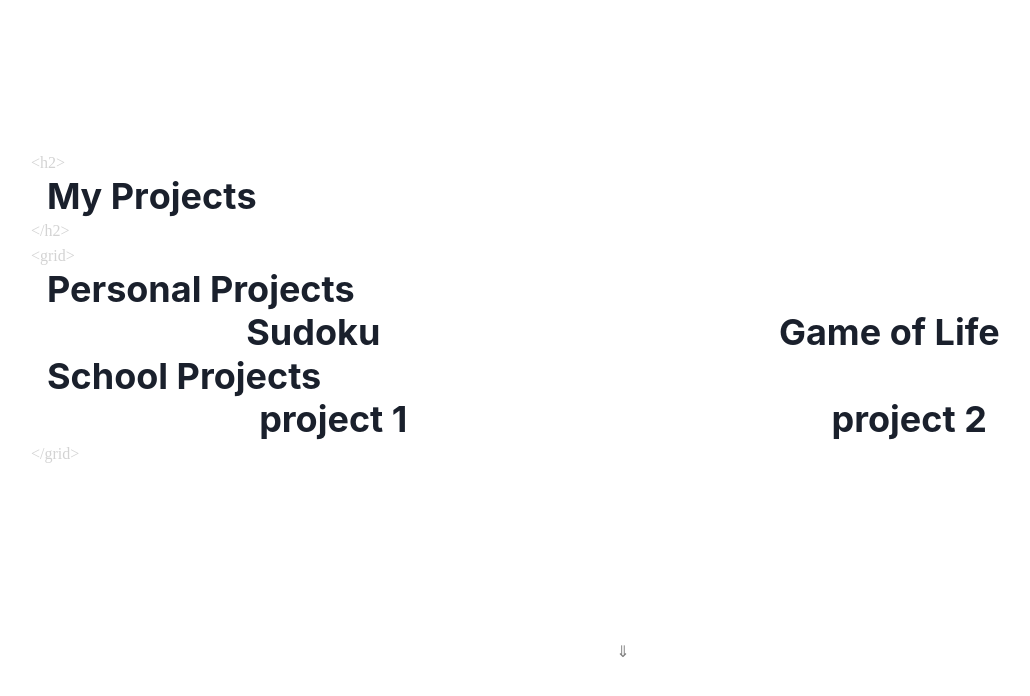
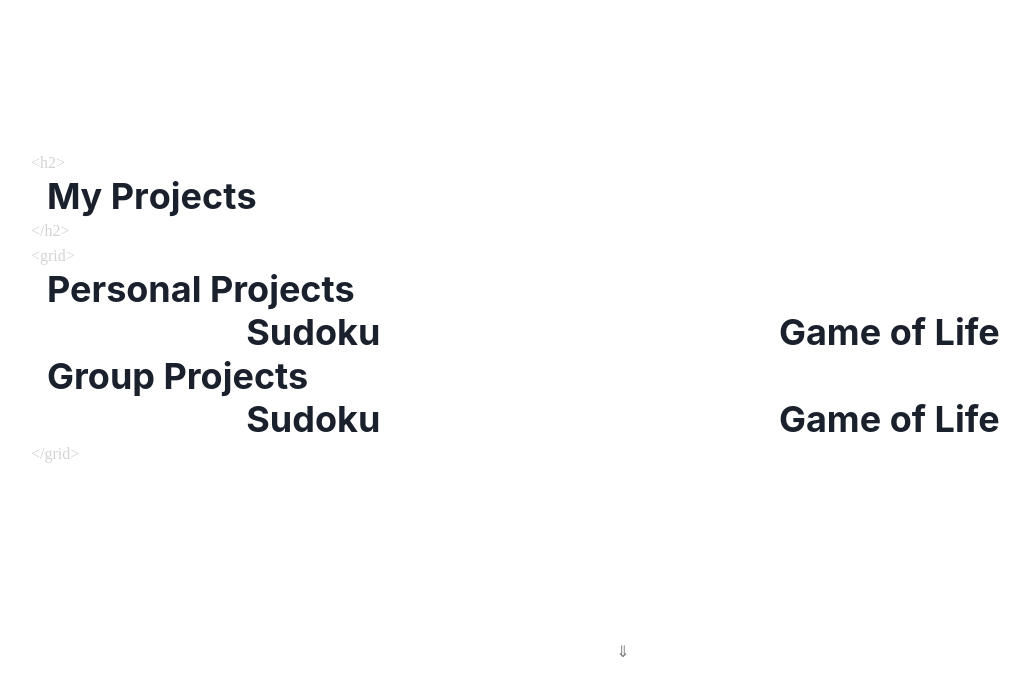
Before and after one commit to shawnsudev/ShawnSu-Portfolio, a Next.js app: page /projects in a window 1280 px wide. Shown: the top 696 px of the page, without its empty margins (17-1047 px from the left). Built offline with nearby package versions, Linux system fonts and the light colour scheme; a web font is replaced by a local one.

Commit message:
refactor: replace isInView hook with  whileInView prop

```diff
--- a/pages/projects.tsx
+++ b/pages/projects.tsx
@@ -11,25 +11,37 @@ import BoxWithTags from "../components/BoxWithTags";
 const Projects: NextPage = () => {
   const ref = useRef(null);
   const isInView = useInView(ref, { amount: 0.3 });
-  const container = {
-    hidden: { y: 100, opacity: 0 },
-    show: {
-      y: isInView ? 0 : 100,
-      opacity: isInView ? 1 : 0,
-      transition: isInView
-        ? {
-            delayChildren: 1,
-            staggerChildren: 0.3,
-          }
-        : {},
-    },
-  };
+  // const container = {
+  //   show: {
+  //     transition: isInView
+  //       ? {
+  //           delayChildren: 1,
+  //           staggerChildren: 0.3,
+  //         }
+  //       : {},
+  //   },
+  // };
+  // const item = {
+  //   hidden: { y: 100, opacity: 0 },
+  //   show: {
+  //     y: isInView ? 0 : 100,
+  //     opacity: isInView ? 1 : 0,
+  //     transition: {
+  //       ease: "easeOut",
+  //       duration: 1,
+  //     },
+  //   },
+  // };
+
   const item = {
     hidden: { y: 100, opacity: 0 },
     show: {
-      y: isInView ? 0 : 100,
-      opacity: isInView ? 1 : 0,
-      transition: { ease: "easeOut", duration: 1 },
+      y: 0,
+      opacity: 1,
+      transition: {
+        ease: "easeOut",
+        duration: 1,
+      },
     },
   };
   const pageTitle = ["My Projects"];
@@ -44,9 +56,10 @@ const Projects: NextPage = () => {
       <BoxWithTags content="grid">
         <motion.div
           ref={ref}
-          variants={container}
+          // variants={container}
           initial="hidden"
-          animate="show"
+          whileInView="show"
+          viewport={{ once: true, amount: 1 }}
         >
           <Box>
             <Heading as="h3">Personal Projects</Heading>
@@ -59,23 +72,15 @@ const Projects: NextPage = () => {
               </motion.div>
             </Flex>
           </Box>
-        </motion.div>
 
-        {/* School Projects */}
-        <motion.div
-          ref={ref}
-          variants={container}
-          initial="hidden"
-          animate="show"
-        >
           <Box>
-            <Heading as="h3">School Projects</Heading>
+            <Heading as="h3">Group Projects</Heading>
             <Flex justify="space-around">
               <motion.div variants={item}>
-                <Heading as="h4">project 1</Heading>
+                <Heading as="h4">Sudoku</Heading>
               </motion.div>
               <motion.div variants={item}>
-                <Heading as="h4">project 2</Heading>
+                <Heading as="h4">Game of Life</Heading>
               </motion.div>
             </Flex>
           </Box>
```
